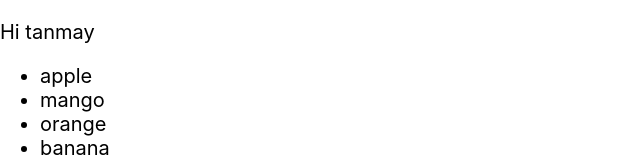
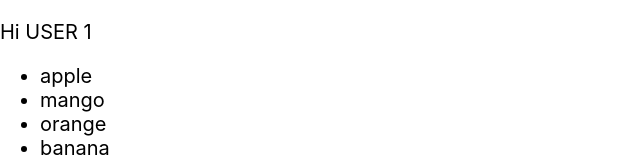
Before and after one commit to tans105/react-playground, a React (Create React App) app: page / in a window 1280 px wide. Shown: the top 160 px of the page, without its empty margins (0-640 px from the left). Built offline with nearby package versions, Linux system fonts and the light colour scheme.

Commit message:
Introducting state

```diff
--- a/src/App.js
+++ b/src/App.js
@@ -5,13 +5,21 @@ import {TestComponent} from "./components/TestComponent";
 
 class App extends Component {
 
+    constructor(props) {
+        super(props)
+        this.state = {
+            array: ['apple', 'mango', 'orange', 'banana'],
+            user_name: 'USER 1'
+        };
+    }
+
     componentDidMount() {
         console.log('componentDidMount');
     }
 
     render() {
-        var word = 'tanmay';
-        var array = ['apple', 'mango', 'orange', 'banana'];
+        const word = 'tanmay';
+        const {array} = this.state;
 
         // var arrayToRender = [];
         //
@@ -23,21 +31,24 @@ class App extends Component {
 
         return (
             <div style={{fontSize: '20px'}}>
-                <p>Hi {word}</p>
+                <p>Hi {this.state.user_name}</p>
                 {/*{arrayToRender}*/}
                 <ul>
                     {array.map((word) => {
-                       return <li key={word}>{word}</li>
+                        return <li key={word}>{word}</li>
                     })}
                 </ul>
                 <TestComponent/>
                 <button onClick={() => console.log("Whoaaaa did you just press me ")}>Press Me !</button>
-                <button onClick={this.consoleLog}>Press Me again!</button>
+                <button onClick={this.consoleLog.bind(this)}>Press Me again!</button>
             </div>
         );
     }
 
     consoleLog() {
+        this.setState({
+            user_name: 'User changed'
+        });
         console.log("Whoaaaa did you just press me ... again !");
     }
 
```
